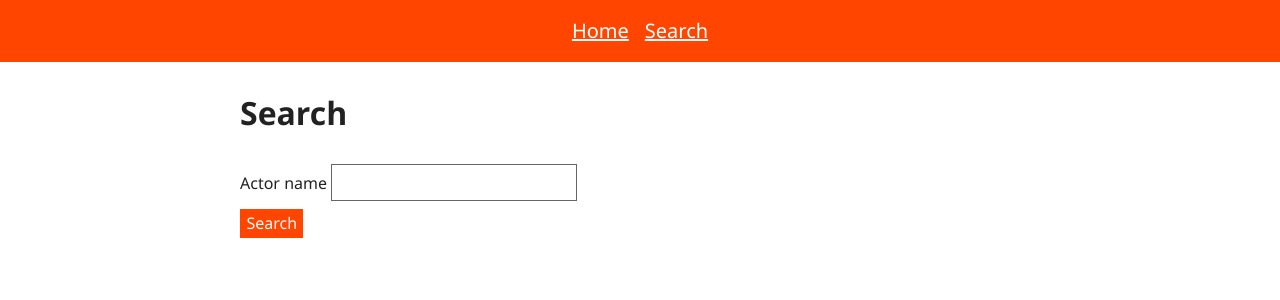
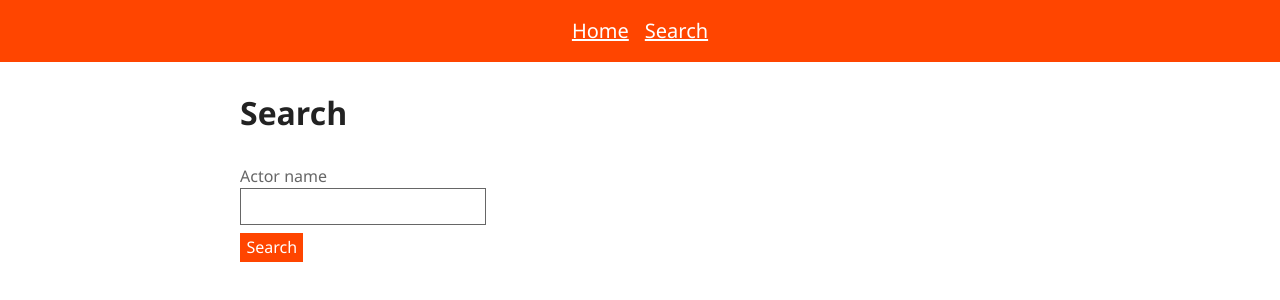
Before and after one commit to ScriptRaccoon/sveltekit-movies, a SvelteKit app: page /search in a window 1280 px wide. Shown: the top 300 px of the page. Built offline with nearby package versions, Linux system fonts and the light colour scheme.

Commit message:
improve toggle button style

```diff
--- a/src/routes/app.css
+++ b/src/routes/app.css
@@ -25,12 +25,17 @@ h2 {
 
 button {
 	font-family: inherit;
-	background-color: orangered;
-	color: white;
 	border: none;
 	padding: 0.2rem 0.4rem;
 	font-size: inherit;
 	cursor: pointer;
+	color: inherit;
+	background: none;
+}
+
+.button {
+	background-color: orangered;
+	color: white;
 }
 
 input {
--- a/src/routes/search/+page.svelte
+++ b/src/routes/search/+page.svelte
@@ -15,19 +15,20 @@
 <h1>Search</h1>
 
 <form on:submit|preventDefault={handle_submit}>
+	<label for="name_input"> Actor name </label>
+
+	<input type="text" id="name_input" bind:value={name} required />
 	<p>
-		<label
-			>Actor name
-			<input type="text" bind:value={name} />
-		</label>
-	</p>
-	<p>
-		<button>Search</button>
+		<button class="button">Search</button>
 	</p>
 </form>
 
 <style>
+	label {
+		display: block;
+		color: #666;
+	}
 	p {
-		margin-bottom: 0.5rem;
+		margin-block: 0.5rem;
 	}
 </style>
```
Also changed, not shown: src/lib/components/Credit.svelte (+15 -10 lines).
